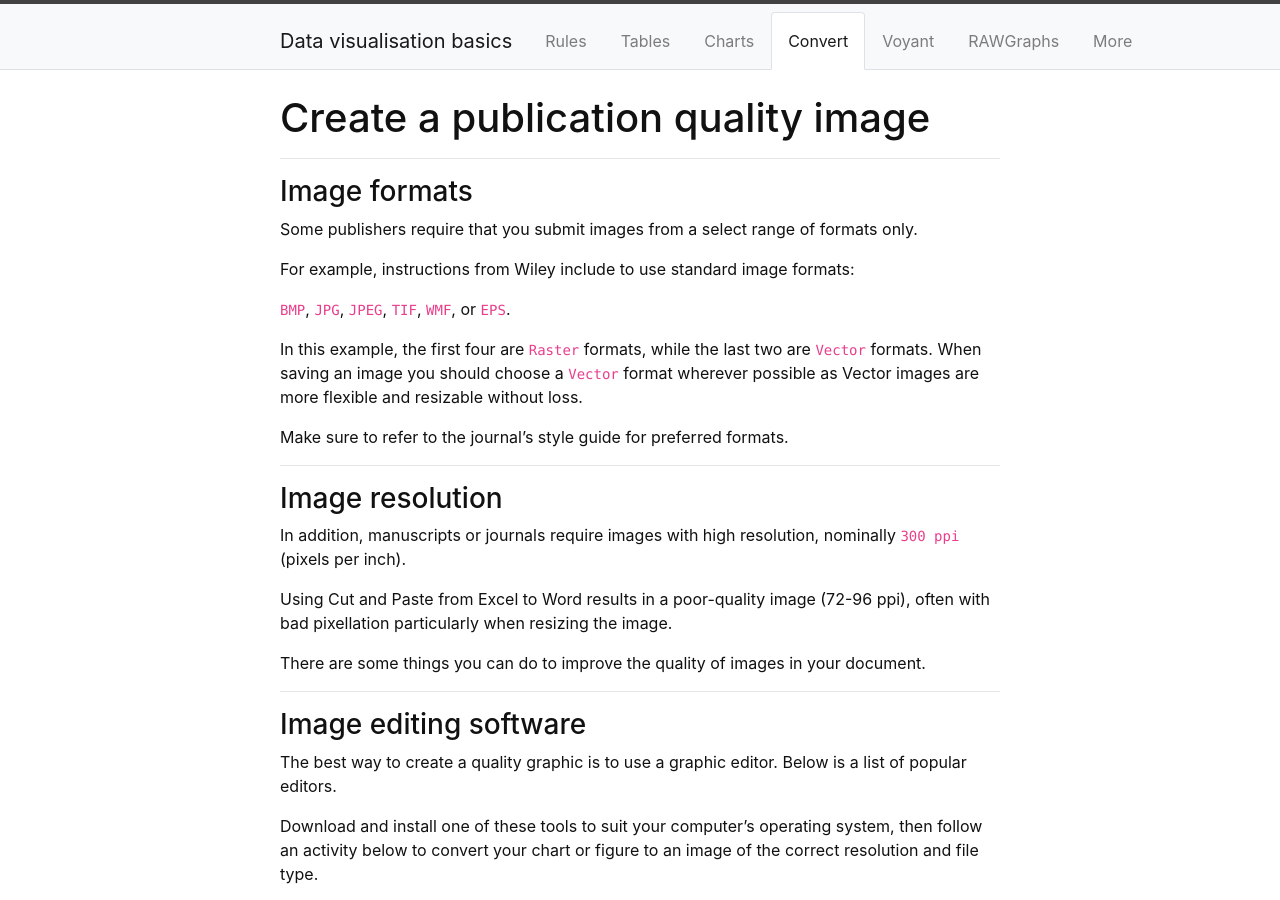
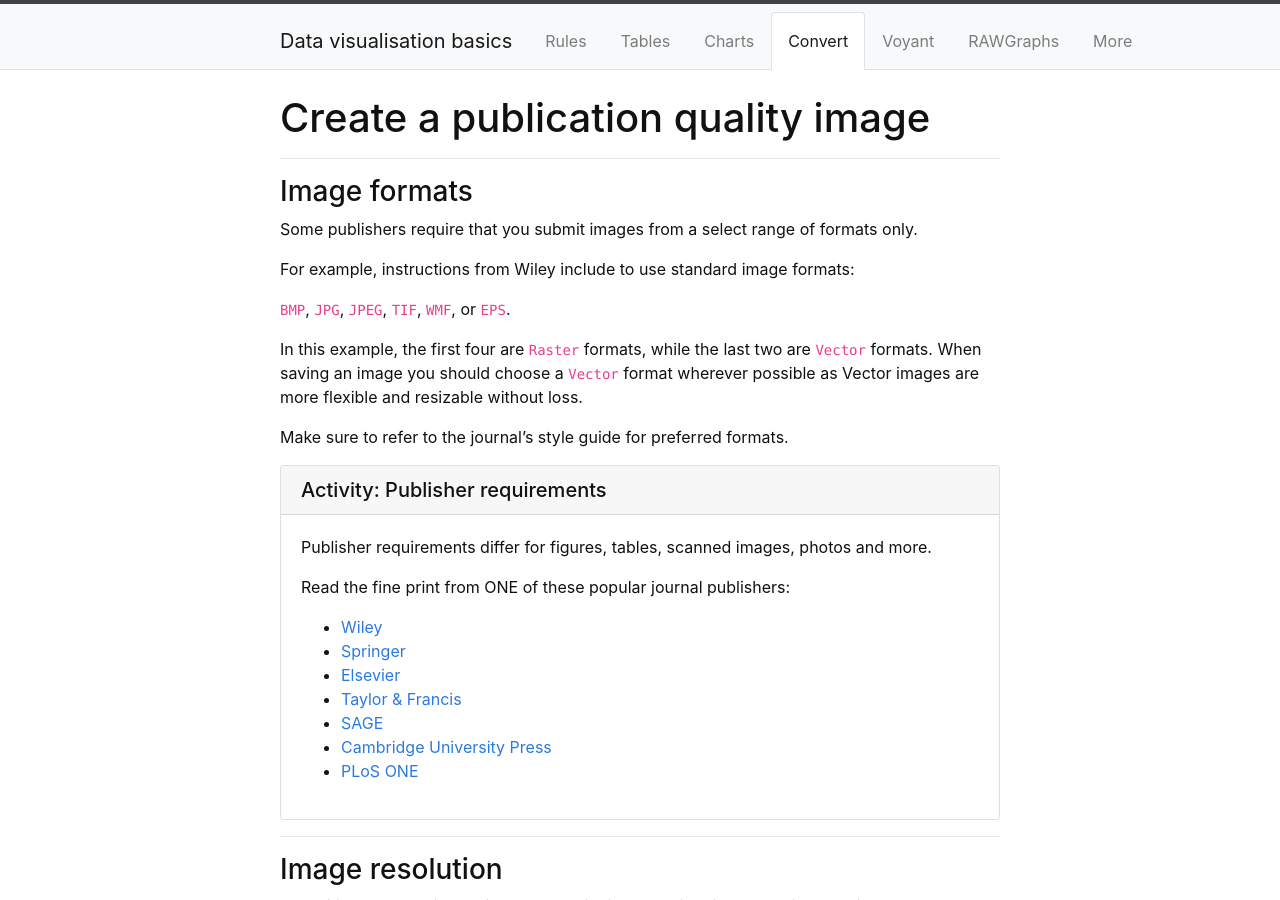
Before and after one commit to GULibrarySandbox/data-vis-basics, a Jekyll site: the page built from content/4-convert.md, in a window 1280 px wide and 900 px high. Built offline with Jekyll 4.4.1, drawn with Linux system fonts in a browser that asks for light colours.

Commit message:
Update 4-convert.md

```diff
--- a/content/4-convert.md
+++ b/content/4-convert.md
@@ -18,6 +18,19 @@ For example, instructions from Wiley include to use standard image formats:
 In this example, the first four are `Raster` formats, while the last two are `Vector` formats. When saving an image you should choose a `Vector` format wherever possible as Vector images are more flexible and resizable without loss.
 
 Make sure to refer to the journal’s style guide for preferred formats.
+
+{% capture text %}
+Publisher requirements differ for figures, tables, scanned images, photos and more.
+
+Read the fine print from ONE of these popular journal publishers:
+- [Wiley](https://authorservices.wiley.com/asset/photos/electronic_artwork_guidelines.pdf)
+- [Springer](https://www.springer.com/gp/authors-editors/journal-author/journal-author-helpdesk/preparation/1276#c1260)
+- [Elsevier](https://www-elsevier-com.libraryproxy.griffith.edu.au/authors/author-schemas/artwork-and-media-instructions/)
+- [Taylor & Francis](http://journals.taylorandfrancis.com/tfo/UEMP/UEMP-IFA-Figure-Guidelines.pdf)
+- [SAGE](https://au.sagepub.com/en-gb/oce/manuscript-submission-guidelines)
+- [Cambridge University Press](https://www.cambridge.org/core/services/authors/journals/journals-artwork-guide)
+- [PLoS ONE](https://journals.plos.org/plosone/s/figures){% endcapture %}
+{% include card.md header="Activity: Publisher requirements" text=text %}
 
 -----
 
```
